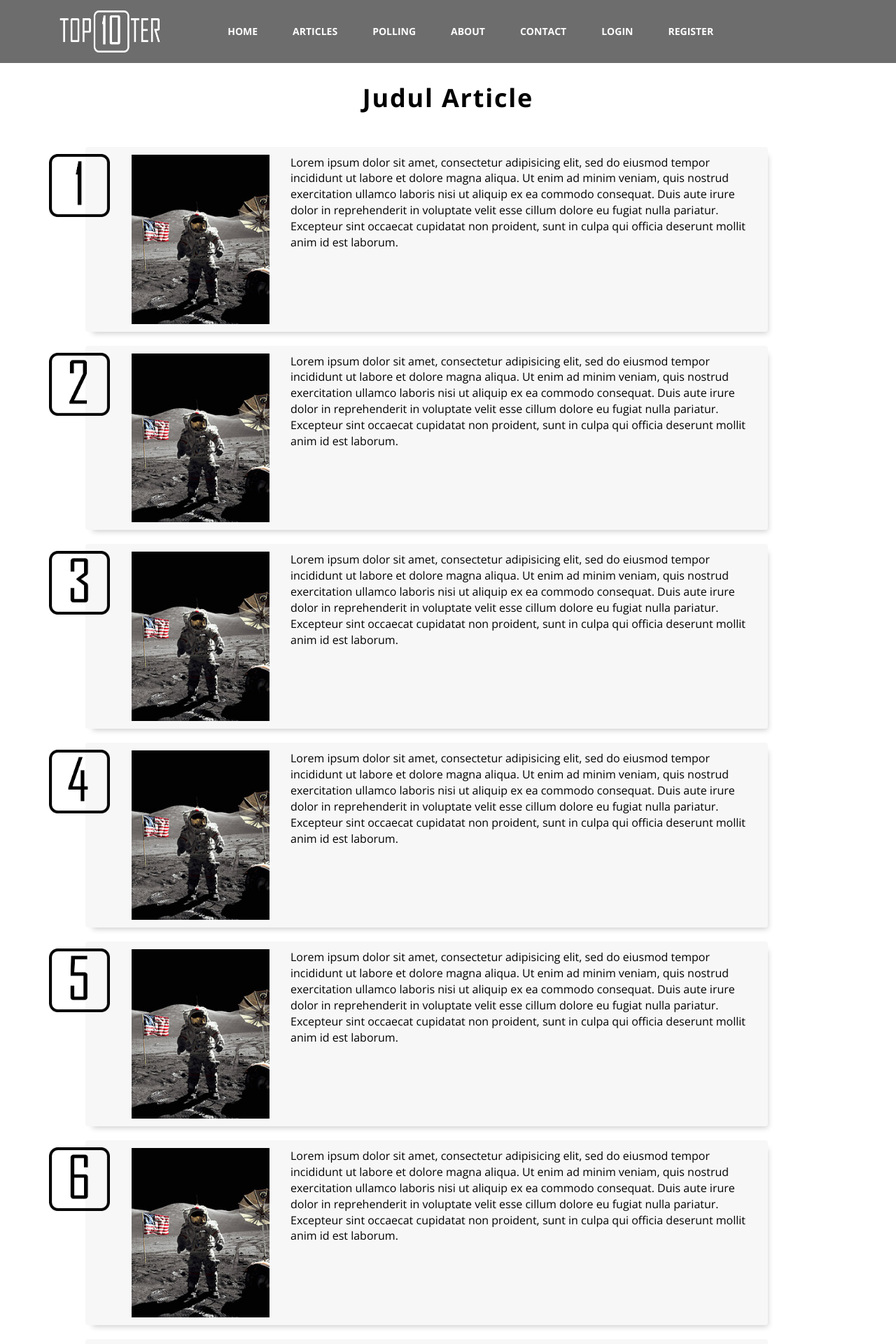
After one commit to beomboem/top10ter, a Laravel app: page /showArticles in a window 1280 px wide. The commit adds this page. Shown: the top 1920 px of the page at 70% size. Run offline with Laravel 8, Linux system fonts and the light colour scheme; settings files or empty folders that the repository lacks are supplied; some libraries are stand-ins or nearby versions.

Commit message:
add detail articles page

```diff
--- a/app/Http/Controllers/PageController.php
+++ b/app/Http/Controllers/PageController.php
@@ -27,4 +27,7 @@ class PageController extends Controller
 
     	return redirect()->action('PageController@contact');
     }
+    public function showArticles(){
+        return view('public.show-articles');
+    }
 }
--- a/public/css/main.css
+++ b/public/css/main.css
@@ -786,3 +786,32 @@ Media Queries Style
     font-size: 18px;
   }
 }
+
+
+/*=====Detail Articles Page=====*/
+#articles-detail{
+  padding: 100px 0;
+  text-align: center;
+}
+
+.articles-description{
+  text-align: left;
+}
+
+.articles-number {
+    width: 10%;
+    margin-right: -50px;
+    padding-top: 10px;
+    z-index: 1;
+}
+
+.articles-holder {
+    padding-top: 10px;
+    padding-bottom: 10px;
+    padding-left: 50px;
+    border-shadow: inherit;
+    -webkit-box-shadow: 5px 7px 8px -5px rgba(0,0,0,0.2);
+    -moz-box-shadow: 5px 7px 8px -5px rgba(0,0,0,0.2);
+    box-shadow: 5px 7px 8px -5px rgba(0,0,0,0.2);
+    background-color: #f7f7f7;
+}
--- a/resources/views/public/index.blade.php
+++ b/resources/views/public/index.blade.php
@@ -25,7 +25,6 @@
                 </div>
             </div>
         </div> -->
-    </section>
 
     <!-- Welcome
 	============================================= -->
--- /dev/null
+++ b/resources/views/public/show-articles.blade.php
@@ -0,0 +1,193 @@
+@extends('layouts.landing')
+
+@section('content')
+	<section id="articles-detail">
+		<div class="container">
+			<h2 style="margin-bottom:50px; font-weight:bold">Judul Article</h2>
+			<div class="row">
+				<div class="col-md-2 articles-number">
+					<img src="img/number/num-10.png" class="img-responsive" alt="number">
+				</div>
+				<div class=" col-md-10 articles-holder panel">
+					<div class="col-md-3 articles-pic">
+						<img src="images/apollo_11.jpg" class="img-responsive">
+					</div>
+					<div class="col-md-9 articles-description">
+						<p>Lorem ipsum dolor sit amet, consectetur adipisicing elit, sed do eiusmod
+						tempor incididunt ut labore et dolore magna aliqua. Ut enim ad minim veniam,
+						quis nostrud exercitation ullamco laboris nisi ut aliquip ex ea commodo
+						consequat. Duis aute irure dolor in reprehenderit in voluptate velit esse
+						cillum dolore eu fugiat nulla pariatur. Excepteur sint occaecat cupidatat non
+						proident, sunt in culpa qui officia deserunt mollit anim id est laborum.</p>
+					</div>
+				</div>
+			</div>
+			<div class="row">
+				<div class="col-md-2 articles-number">
+					<img src="img/number/num-09.png" class="img-responsive" alt="number">
+				</div>
+				<div class=" col-md-10 articles-holder panel">
+					<div class="col-md-3 articles-pic">
+						<img src="images/apollo_11.jpg" class="img-responsive">
+					</div>
+					<div class="col-md-9 articles-description">
+						<p>Lorem ipsum dolor sit amet, consectetur adipisicing elit, sed do eiusmod
+						tempor incididunt ut labore et dolore magna aliqua. Ut enim ad minim veniam,
+						quis nostrud exercitation ullamco laboris nisi ut aliquip ex ea commodo
+						consequat. Duis aute irure dolor in reprehenderit in voluptate velit esse
+						cillum dolore eu fugiat nulla pariatur. Excepteur sint occaecat cupidatat non
+						proident, sunt in culpa qui officia deserunt mollit anim id est laborum.</p>
+					</div>
+				</div>
+			</div>
+			<div class="row">
+				<div class="col-md-2 articles-number">
+					<img src="img/number/num-08.png" class="img-responsive" alt="number">
+				</div>
+				<div class=" col-md-10 articles-holder panel">
+					<div class="col-md-3 articles-pic">
+						<img src="images/apollo_11.jpg" class="img-responsive">
+					</div>
+					<div class="col-md-9 articles-description">
+						<p>Lorem ipsum dolor sit amet, consectetur adipisicing elit, sed do eiusmod
+						tempor incididunt ut labore et dolore magna aliqua. Ut enim ad minim veniam,
+						quis nostrud exercitation ullamco laboris nisi ut aliquip ex ea commodo
+						consequat. Duis aute irure dolor in reprehenderit in voluptate velit esse
+						cillum dolore eu fugiat nulla pariatur. Excepteur sint occaecat cupidatat non
+						proident, sunt in culpa qui officia deserunt mollit anim id est laborum.</p>
+					</div>
+				</div>
+			</div>
+			<div class="row">
+				<div class="col-md-2 articles-number">
+					<img src="img/number/num-07.png" class="img-responsive" alt="number">
+				</div>
+				<div class=" col-md-10 articles-holder panel">
+					<div class="col-md-3 articles-pic">
+						<img src="images/apollo_11.jpg" class="img-responsive">
+					</div>
+					<div class="col-md-9 articles-description">
+						<p>Lorem ipsum dolor sit amet, consectetur adipisicing elit, sed do eiusmod
+						tempor incididunt ut labore et dolore magna aliqua. Ut enim ad minim veniam,
+						quis nostrud exercitation ullamco laboris nisi ut aliquip ex ea commodo
+						consequat. Duis aute irure dolor in reprehenderit in voluptate velit esse
+						cillum dolore eu fugiat nulla pariatur. Excepteur sint occaecat cupidatat non
+						proident, sunt in culpa qui officia deserunt mollit anim id est laborum.</p>
+					</div>
+				</div>
+			</div>
+			<div class="row">
+				<div class="col-md-2 articles-number">
+					<img src="img/number/num-04.png" class="img-responsive" alt="number">
+				</div>
+				<div class=" col-md-10 articles-holder panel">
+					<div class="col-md-3 articles-pic">
+						<img src="images/apollo_11.jpg" class="img-responsive">
+					</div>
+					<div class="col-md-9 articles-description">
+						<p>Lorem ipsum dolor sit amet, consectetur adipisicing elit, sed do eiusmod
+						tempor incididunt ut labore et dolore magna aliqua. Ut enim ad minim veniam,
+						quis nostrud exercitation ullamco laboris nisi ut aliquip ex ea commodo
+						consequat. Duis aute irure dolor in reprehenderit in voluptate velit esse
+						cillum dolore eu fugiat nulla pariatur. Excepteur sint occaecat cupidatat non
+						proident, sunt in culpa qui officia deserunt mollit anim id est laborum.</p>
+					</div>
+				</div>
+			</div>
+			<div class="row">
+				<div class="col-md-2 articles-number">
+					<img src="img/number/num-05.png" class="img-responsive" alt="number">
+				</div>
+				<div class=" col-md-10 articles-holder panel">
+					<div class="col-md-3 articles-pic">
+						<img src="images/apollo_11.jpg" class="img-responsive">
+					</div>
+					<div class="col-md-9 articles-description">
+						<p>Lorem ipsum dolor sit amet, consectetur adipisicing elit, sed do eiusmod
+						tempor incididunt ut labore et dolore magna aliqua. Ut enim ad minim veniam,
+						quis nostrud exercitation ullamco laboris nisi ut aliquip ex ea commodo
+						consequat. Duis aute irure dolor in reprehenderit in voluptate velit esse
+						cillum dolore eu fugiat nulla pariatur. Excepteur sint occaecat cupidatat non
+						proident, sunt in culpa qui officia deserunt mollit anim id est laborum.</p>
+					</div>
+				</div>
+			</div>
+			<div class="row">
+				<div class="col-md-2 articles-number">
+					<img src="img/number/num-06.png" class="img-responsive" alt="number">
+				</div>
+				<div class=" col-md-10 articles-holder panel">
+					<div class="col-md-3 articles-pic">
+						<img src="images/apollo_11.jpg" class="img-responsive">
+					</div>
+					<div class="col-md-9 articles-description">
+						<p>Lorem ipsum dolor sit amet, consectetur adipisicing elit, sed do eiusmod
+						tempor incididunt ut labore et dolore magna aliqua. Ut enim ad minim veniam,
+						quis nostrud exercitation ullamco laboris nisi ut aliquip ex ea commodo
+						consequat. Duis aute irure dolor in reprehenderit in voluptate velit esse
+						cillum dolore eu fugiat nulla pariatur. Excepteur sint occaecat cupidatat non
+						proident, sunt in culpa qui officia deserunt mollit anim id est laborum.</p>
+					</div>
+				</div>
+			</div>
+			<div class="row">
+				<div class="col-md-2 articles-number">
+					<img src="img/number/num-03.png" class="img-responsive" alt="number">
+				</div>
+				<div class=" col-md-10 articles-holder panel">
+					<div class="col-md-3 articles-pic">
+						<img src="images/apollo_11.jpg" class="img-responsive">
+					</div>
+					<div class="col-md-9 articles-description">
+						<p>Lorem ipsum dolor sit amet, consectetur adipisicing elit, sed do eiusmod
+						tempor incididunt ut labore et dolore magna aliqua. Ut enim ad minim veniam,
+						quis nostrud exercitation ullamco laboris nisi ut aliquip ex ea commodo
+						consequat. Duis aute irure dolor in reprehenderit in voluptate velit esse
+						cillum dolore eu fugiat nulla pariatur. Excepteur sint occaecat cupidatat non
+						proident, sunt in culpa qui officia deserunt mollit anim id est laborum.</p>
+					</div>
+				</div>
+			</div>
+			<div class="row">
+				<div class="col-md-2 articles-number">
+					<img src="img/number/num-02.png" class="img-responsive" alt="number">
+				</div>
+				<div class=" col-md-10 articles-holder panel">
+					<div class="col-md-3 articles-pic">
+						<img src="images/apollo_11.jpg" class="img-responsive">
+					</div>
+					<div class="col-md-9 articles-description">
+						<p>Lorem ipsum dolor sit amet, consectetur adipisicing elit, sed do eiusmod
+						tempor incididunt ut labore et dolore magna aliqua. Ut enim ad minim veniam,
+						quis nostrud exercitation ullamco laboris nisi ut aliquip ex ea commodo
+						consequat. Duis aute irure dolor in reprehenderit in voluptate velit esse
+						cillum dolore eu fugiat nulla pariatur. Excepteur sint occaecat cupidatat non
+						proident, sunt in culpa qui officia deserunt mollit anim id est laborum.</p>
+					</div>
+				</div>
+			</div>
+			<div class="row">
+				<div class="col-md-2 articles-number">
+					<img src="img/number/num-01.png" class="img-responsive" alt="number">
+				</div>
+				<div class=" col-md-10 articles-holder panel">
+					<div class="col-md-3 articles-pic">
+						<img src="images/apollo_11.jpg" class="img-responsive">
+					</div>
+					<div class="col-md-9 articles-description">
+						<p>Lorem ipsum dolor sit amet, consectetur adipisicing elit, sed do eiusmod
+						tempor incididunt ut labore et dolore magna aliqua. Ut enim ad minim veniam,
+						quis nostrud exercitation ullamco laboris nisi ut aliquip ex ea commodo
+						consequat. Duis aute irure dolor in reprehenderit in voluptate velit esse
+						cillum dolore eu fugiat nulla pariatur. Excepteur sint occaecat cupidatat non
+						proident, sunt in culpa qui officia deserunt mollit anim id est laborum.</p>
+					</div>
+				</div>
+			</div>
+		</div>
+	</section>
+@endsection
+
+@section('customjs')
+
+@endsection
--- a/routes/web.php
+++ b/routes/web.php
@@ -15,8 +15,7 @@
     return view('public.index');
 });*/
 Route::get('/','PageController@index');
-
-Auth::routes();
+Route::get('/showArticles','PageController@showArticles');
 
 Route::get('/home', 'HomeController@index');
 
```
